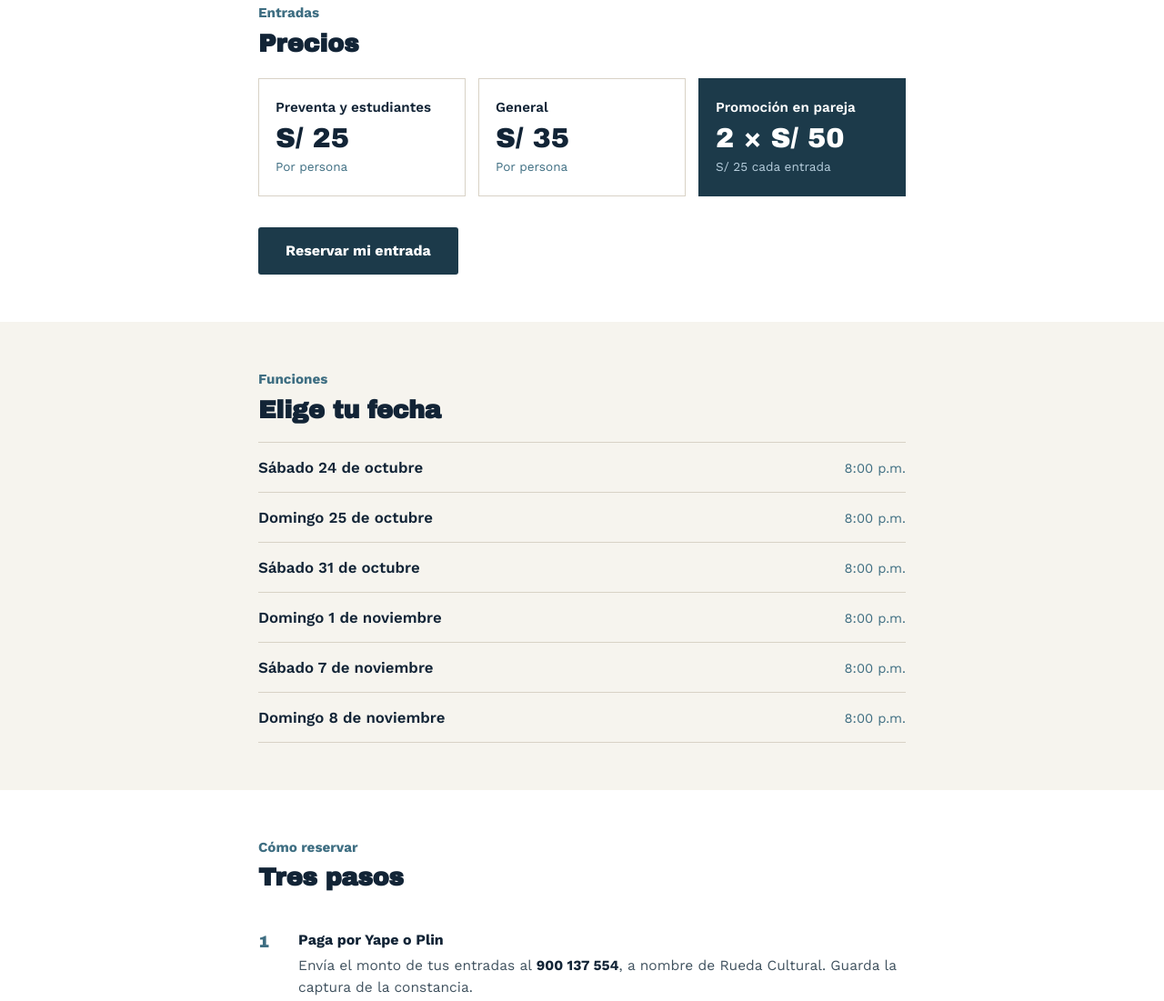
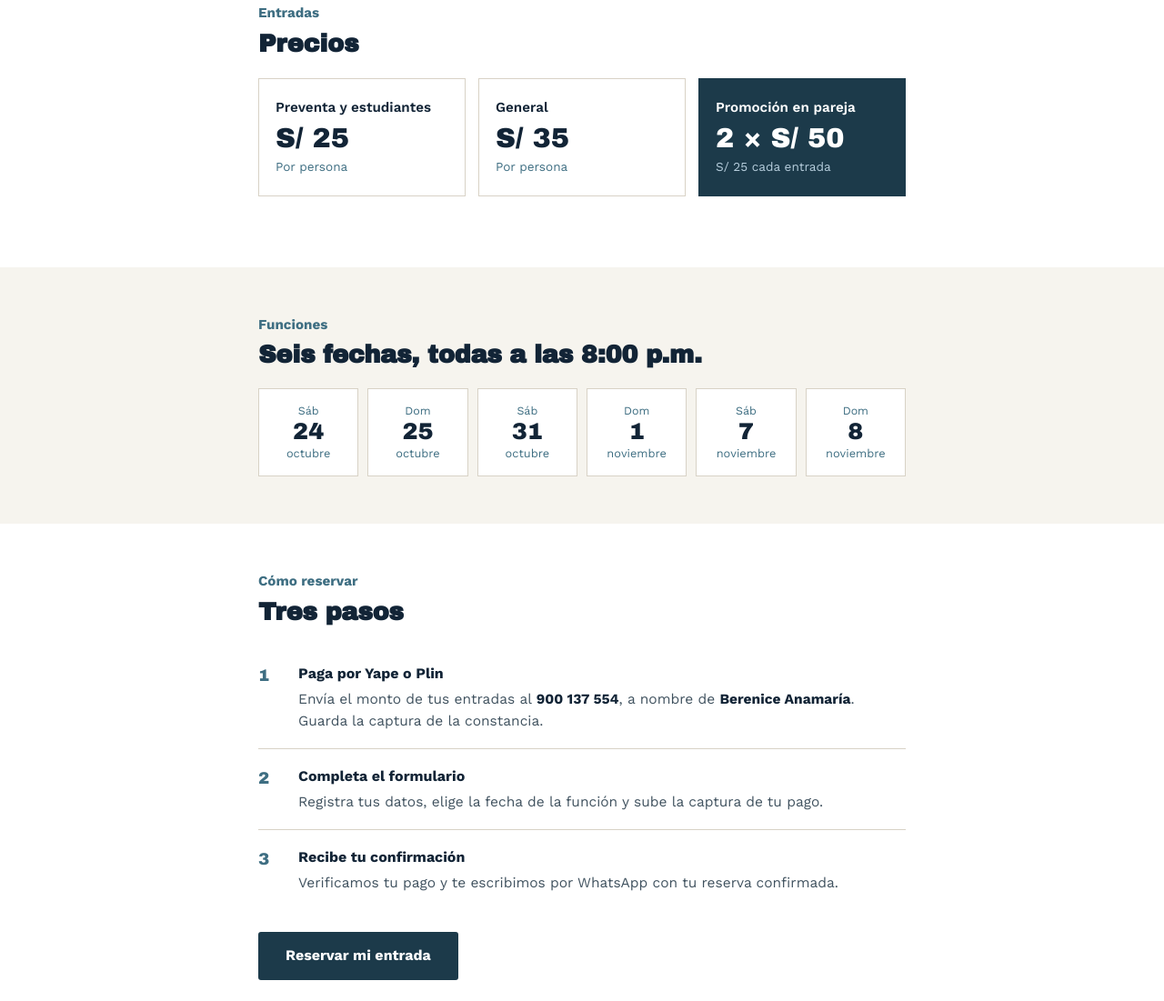
Before and after one commit to gabrielramost/tres_historias, a plain HTML site: page index.html in a window 1280 px wide. Shown: the part 857-1958 px from the top of the page at 91% size. Drawn offline with nearby package versions, Linux system fonts and the light colour scheme.

Commit message:
Update index.html

```diff
--- a/index.html
+++ b/index.html
@@ -5,6 +5,21 @@
 <meta name="viewport" content="width=device-width, initial-scale=1.0">
 <title>Tres historias del mar — Rueda Cultural</title>
 <meta name="description" content="Tres historias del mar, de Mariana de Althaus. Dirigida por Akemi Toma. Del 24 de octubre al 8 de noviembre en La Vaca Multicolor, Lince. Entradas desde S/ 25.">
+
+<!-- Vista previa al compartir el link (WhatsApp, Facebook, Instagram, etc.) -->
+<meta property="og:type" content="website">
+<meta property="og:url" content="https://gabrielramost.github.io/tres_historias/">
+<meta property="og:title" content="Tres historias del mar — Rueda Cultural">
+<meta property="og:description" content="De Mariana de Althaus, dirigida por Akemi Toma. Del 24 de octubre al 8 de noviembre en La Vaca Multicolor, Lince. Entradas desde S/ 25.">
+<meta property="og:image" content="https://gabrielramost.github.io/tres_historias/og.jpg">
+<meta property="og:image:width" content="1080">
+<meta property="og:image:height" content="1080">
+<meta property="og:locale" content="es_PE">
+<meta name="twitter:card" content="summary_large_image">
+<meta name="twitter:title" content="Tres historias del mar — Rueda Cultural">
+<meta name="twitter:description" content="De Mariana de Althaus, dirigida por Akemi Toma. Del 24 de octubre al 8 de noviembre en La Vaca Multicolor, Lince.">
+<meta name="twitter:image" content="https://gabrielramost.github.io/tres_historias/og.jpg">
+
 <link rel="preconnect" href="https://fonts.googleapis.com">
 <link rel="preconnect" href="https://fonts.gstatic.com" crossorigin>
 <link href="https://fonts.googleapis.com/css2?family=Archivo+Black&family=Work+Sans:wght@400;500;600;700&display=swap" rel="stylesheet">
@@ -145,19 +160,37 @@
   .funciones{
     list-style: none;
     padding: 0;
-    margin: 20px 0 0;
-    border-top: 1px solid var(--sand);
+    margin: 22px 0 0;
+    display: grid;
+    grid-template-columns: repeat(6, 1fr);
+    gap: 10px;
   }
   .funciones li{
-    display: flex;
-    justify-content: space-between;
-    align-items: baseline;
-    padding: 14px 0;
-    border-bottom: 1px solid var(--sand);
-    font-size: 1.05rem;
+    background: var(--white);
+    border: 1px solid var(--sand);
+    padding: 14px 8px;
+    text-align: center;
   }
-  .funciones .dia{ font-weight: 600; }
-  .funciones .hora{ color: var(--sea); font-size: 0.92rem; }
+  section.alt .funciones li{ background: var(--paper); }
+  .funciones .dia{
+    font-size: 0.78rem;
+    color: var(--sea);
+    display: block;
+  }
+  .funciones .num{
+    font-family: 'Archivo Black', sans-serif;
+    font-size: 1.6rem;
+    line-height: 1.1;
+    display: block;
+  }
+  .funciones .mes{
+    font-size: 0.8rem;
+    color: var(--sea);
+    display: block;
+  }
+  @media (max-width: 640px){
+    .funciones{ grid-template-columns: repeat(3, 1fr); }
+  }
 
   /* ---------- Pasos de compra ---------- */
   .pasos{
@@ -327,21 +360,20 @@
           <div class="detalle">S/ 25 cada entrada</div>
         </div>
       </div>
-      <a class="btn" href="#reservar">Reservar mi entrada</a>
     </div>
   </section>
 
   <section>
     <div class="wrap">
       <div class="kicker">Funciones</div>
-      <h2>Elige tu fecha</h2>
+      <h2>Seis fechas, todas a las 8:00 p.m.</h2>
       <ul class="funciones">
-        <li><span class="dia">Sábado 24 de octubre</span><span class="hora">8:00 p.m.</span></li>
-        <li><span class="dia">Domingo 25 de octubre</span><span class="hora">8:00 p.m.</span></li>
-        <li><span class="dia">Sábado 31 de octubre</span><span class="hora">8:00 p.m.</span></li>
-        <li><span class="dia">Domingo 1 de noviembre</span><span class="hora">8:00 p.m.</span></li>
-        <li><span class="dia">Sábado 7 de noviembre</span><span class="hora">8:00 p.m.</span></li>
-        <li><span class="dia">Domingo 8 de noviembre</span><span class="hora">8:00 p.m.</span></li>
+        <li><span class="dia">Sáb</span><span class="num">24</span><span class="mes">octubre</span></li>
+        <li><span class="dia">Dom</span><span class="num">25</span><span class="mes">octubre</span></li>
+        <li><span class="dia">Sáb</span><span class="num">31</span><span class="mes">octubre</span></li>
+        <li><span class="dia">Dom</span><span class="num">1</span><span class="mes">noviembre</span></li>
+        <li><span class="dia">Sáb</span><span class="num">7</span><span class="mes">noviembre</span></li>
+        <li><span class="dia">Dom</span><span class="num">8</span><span class="mes">noviembre</span></li>
       </ul>
     </div>
   </section>
@@ -354,7 +386,7 @@
         <li>
           <div>
             <div class="titulo">Paga por Yape o Plin</div>
-            <div class="texto">Envía el monto de tus entradas al <strong>900 137 554</strong>, a nombre de Rueda Cultural. Guarda la captura de la constancia.</div>
+            <div class="texto">Envía el monto de tus entradas al <strong>900 137 554</strong>, a nombre de <strong>Berenice Anamaría</strong>. Guarda la captura de la constancia.</div>
           </div>
         </li>
         <li>
@@ -370,6 +402,7 @@
           </div>
         </li>
       </ol>
+      <a class="btn" href="#reservar" style="margin-top:24px;">Reservar mi entrada</a>
     </div>
   </section>
 
```
